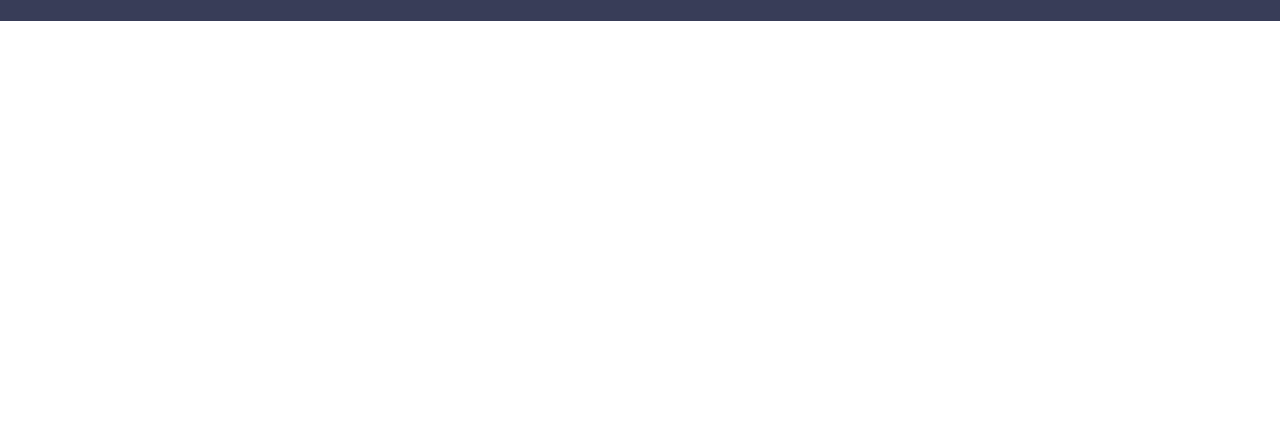
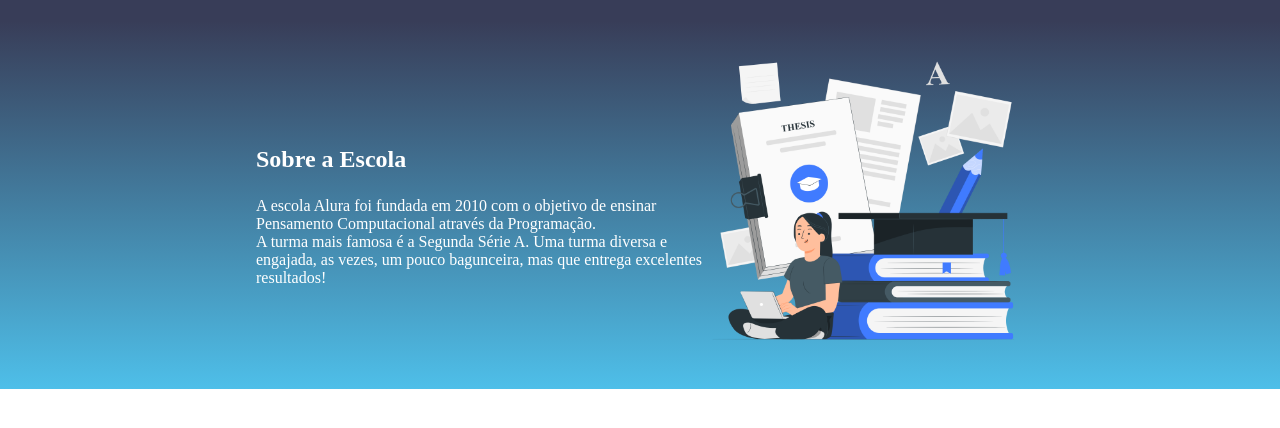
Before and after one commit to Reiivva01/001, a plain HTML site: page index.html in a window 1280 px wide. Shown: the part 86-514 px from the top of the page. Drawn offline with Linux system fonts and the light colour scheme.

Commit message:
seçao escola

```diff
--- a/index.html
+++ b/index.html
@@ -14,6 +14,14 @@
         <li class="cabecalho-lista-item">Estundante</li>
      </ul>
     </header>
+    <section class="escola">
+        <div class="escola-div-conteudo">
+            <h2 class="escola-titulo"> Sobre a Escola</h2>
+            <p class="escola-texto-um">A escola Alura foi fundada em 2010 com o objetivo de ensinar Pensamento Computacional através da Programação. </p>
+            <p class="escola-texto-dois">A turma mais famosa é a Segunda Série A. Uma turma diversa e engajada, as vezes, um pouco bagunceira, mas que entrega excelentes resultados!</p>
+        </div>
 
+        <img class="escola-imagem" src="Thesis-pana.png" alt="Aluna e livros">
+    </section>
 </body>
 </html>
--- a/style.css
+++ b/style.css
@@ -20,3 +20,24 @@
     margin: 0 16px;
     font-size: 24px
 }
+
+.escola-imagem{
+    width: 25%;
+}
+
+.escola{
+    background-image: linear-gradient(#383D58,#4EBFE9);
+    color: white;
+    display: flex;
+    justify-content: center;
+    align-items: center;
+    padding: 24px 0;
+
+}
+.escola-div-conteudo{
+    width: 35%;
+}
+
+.escola-titulo {
+   padding: 24px 0;
+}
```
Also changed, not shown: Thesis-pana.png (added).
